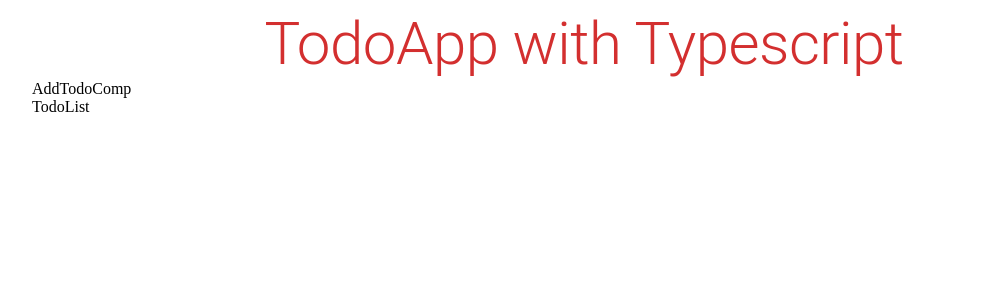
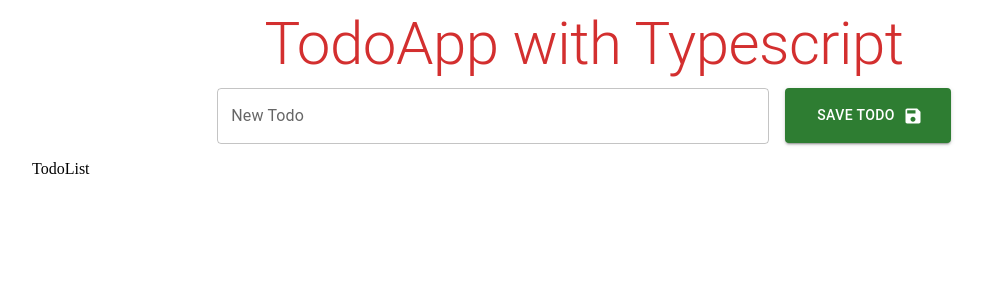
Before and after one commit to brucehillwalley/TS-toDo, a React (Vite) app: page / in a window 1280 px wide. Shown: the top 300 px of the page, without its empty margins (56-1039 px from the left). Built offline with nearby package versions, Linux system fonts and the light colour scheme; no server answers.

Commit message:
home addTodo yazılıyor

```diff
--- a/src/components/AddTodoComp.tsx
+++ b/src/components/AddTodoComp.tsx
@@ -1,8 +1,42 @@
-import React from 'react'
+import { Box, Button, TextField } from '@mui/material'
+import React, { useState } from 'react'
+import SaveIcon from '@mui/icons-material/Save';
 
 const AddTodoComp = () => {
+    // const [task,setTask] = useState<string>('')
+    const [task,setTask] = useState('') //! her zaman type belirtmemize gerek yok. Typescript type inference özelliği sayesinde inital değerine göre otomatik type ataması yapıyor.
+
+    const handleClick = () => {
+        console.log(task)
+    }
   return (
-    <div>AddTodoComp</div>
+    <div><Box
+    sx={{
+      display: { xs: "block", sm: "flex" },
+      justifyContent: { xs: "flex-start", sm: "center" },
+      m: { xs: 1, sm: "auto" },
+      height: { xs: "120px", sm: "80px" },
+    }}
+  >
+    <TextField
+      id="outlined-basic"
+      label="New Todo"
+      color="success"
+      sx={{ minWidth: { xs: "100%", sm: "50%" }, height: "50px", m: 1 }}
+      variant="outlined"
+      value={task}
+      onChange={(e) => setTask(e.target.value)}
+    />
+    <Button
+      variant="contained"
+      color="success"
+      sx={{ minWidth: { xs: "100%", sm: "15%" }, height: "55px", m: 1 }}
+      endIcon={<SaveIcon />}
+      onClick={handleClick}
+    >
+      Save Todo
+    </Button>
+  </Box></div>
   )
 }
 
--- a/src/pages/Home.tsx
+++ b/src/pages/Home.tsx
@@ -30,6 +30,15 @@ const Home = () => {
     }
   };
 
+const addTodo=async (task:string)=>{
+
+    try {
+        await axios.post(url,{task})
+    } catch (error) {
+        console.log(error);
+    }
+}
+
   useEffect(() => {
     getTodos();
   }, []);
```
Also changed, not shown: 1 other file (tests, documents, lock files or other folders).
